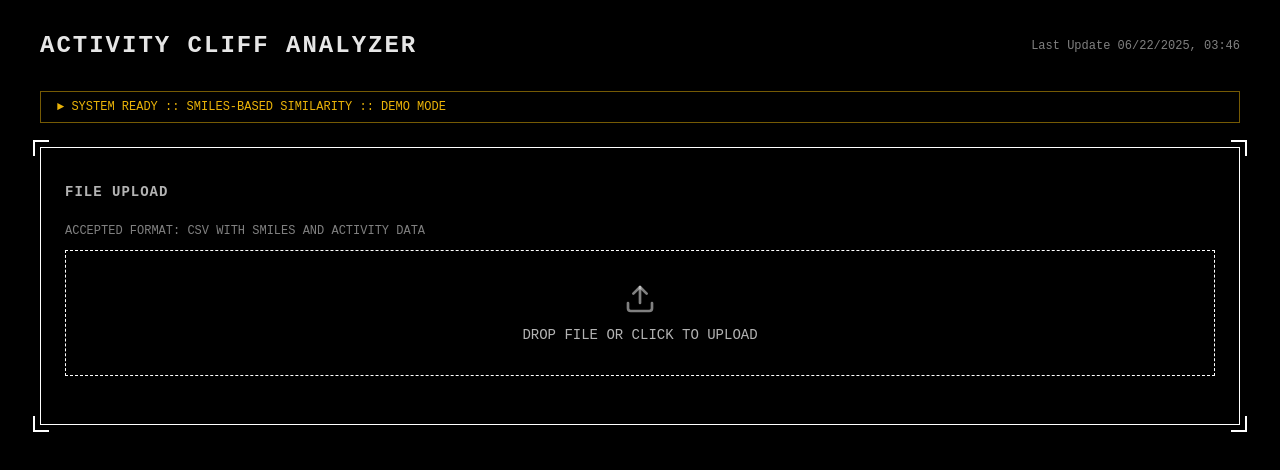
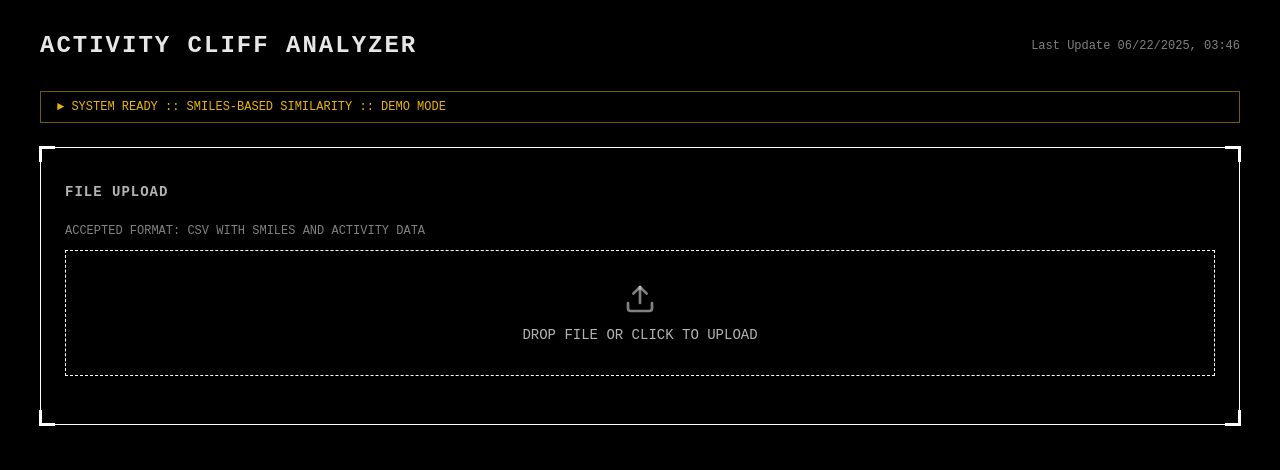
Before and after one commit to loongy/mini-app-activity-cliff, a React (Create React App) app: page / in a window 1280 px wide. Shown: the top 470 px of the page. Built offline with nearby package versions, Linux system fonts and the light colour scheme.

Commit message:
fix corners and colors

```diff
--- a/src/ActivityCliffAnalyzer.tsx
+++ b/src/ActivityCliffAnalyzer.tsx
@@ -180,10 +180,10 @@ const styles = {
 // Custom terminal panel component
 const TerminalPanel: React.FC<{ children: React.ReactNode; style?: React.CSSProperties }> = ({ children, style = {} }) => (
     <div style={{ ...styles.panel, ...style }}>
-        <div style={{ ...styles.cornerAccent, top: '-8px', left: '-8px', borderWidth: '2px 0 0 2px' }} />
-        <div style={{ ...styles.cornerAccent, top: '-8px', right: '-8px', borderWidth: '2px 2px 0 0' }} />
-        <div style={{ ...styles.cornerAccent, bottom: '-8px', left: '-8px', borderWidth: '0 0 2px 2px' }} />
-        <div style={{ ...styles.cornerAccent, bottom: '-8px', right: '-8px', borderWidth: '0 2px 2px 0' }} />
+        <div style={{ ...styles.cornerAccent, top: '-2px', left: '-2px', borderWidth: '3px 0 0 3px' }} />
+        <div style={{ ...styles.cornerAccent, top: '-2px', right: '-2px', borderWidth: '3px 3px 0 0' }} />
+        <div style={{ ...styles.cornerAccent, bottom: '-2px', left: '-2px', borderWidth: '0 0 3px 3px' }} />
+        <div style={{ ...styles.cornerAccent, bottom: '-2px', right: '-2px', borderWidth: '0 3px 3px 0' }} />
         {children}
     </div>
 );
```
